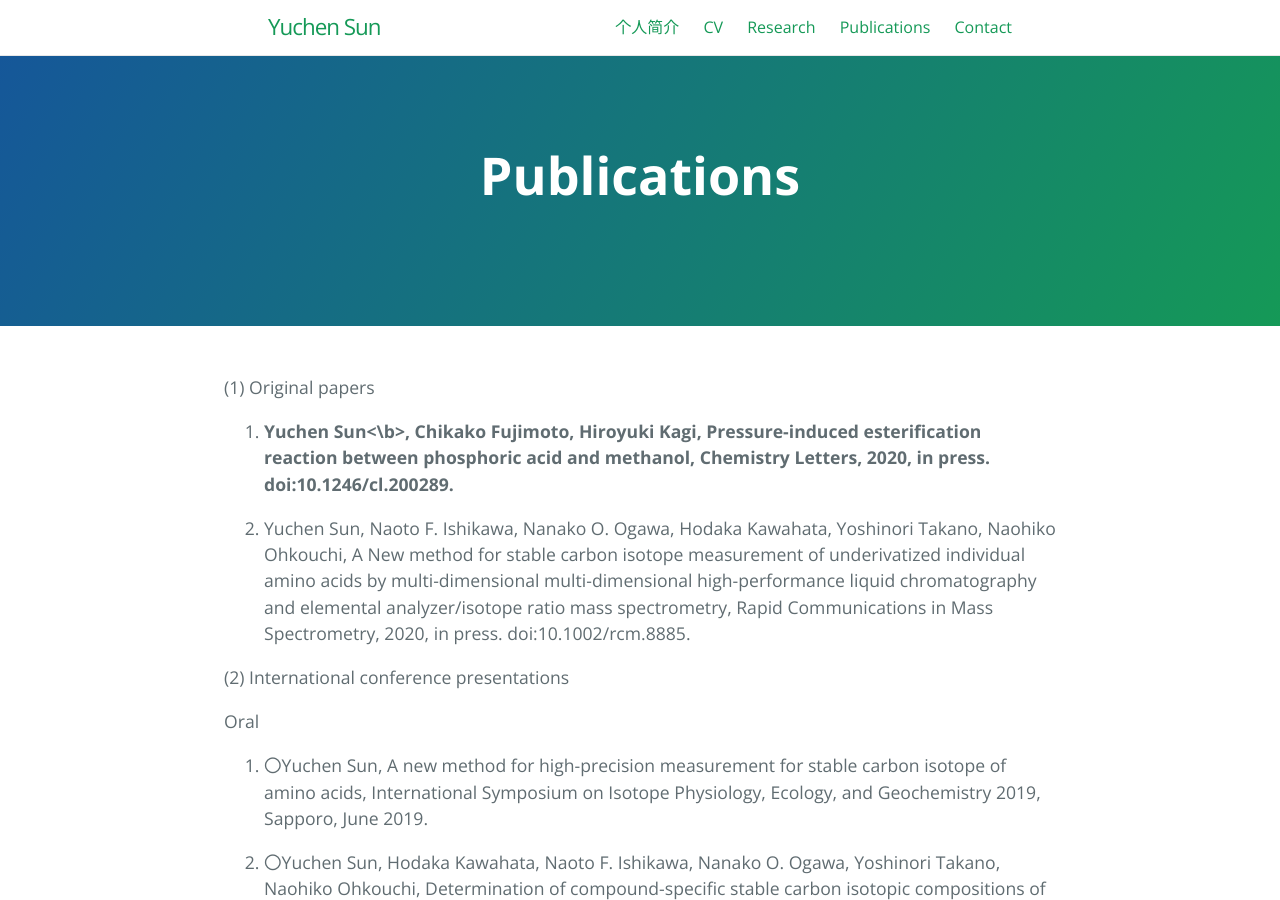
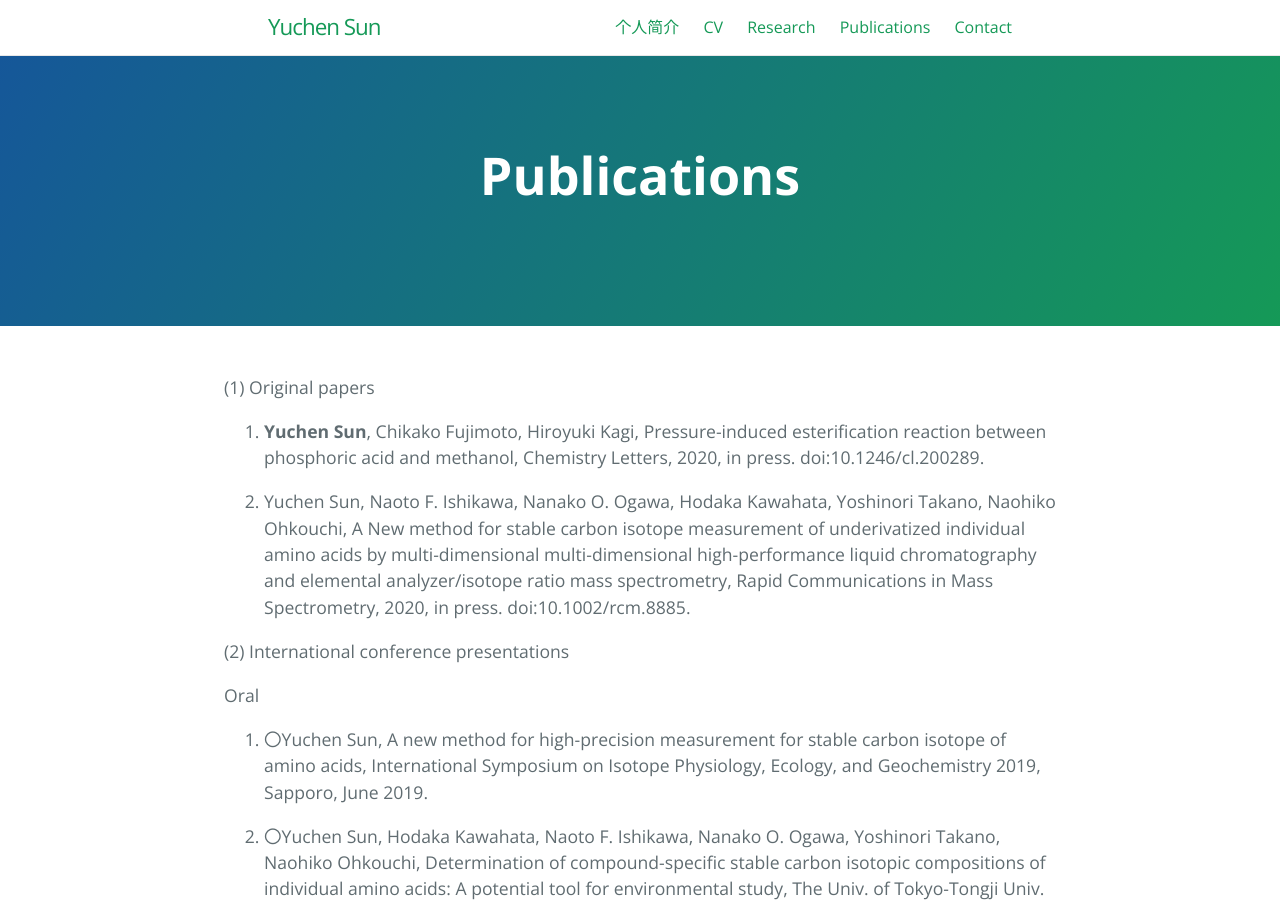
Before and after one commit to sonyuushin/sonyuushin.github.io, a Jekyll site: the page built from publications.md, in a window 1280 px wide and 900 px high. Built offline with Jekyll 4.4.1, drawn with Linux system fonts in a browser that asks for light colours.

```diff
--- a/publications.md
+++ b/publications.md
@@ -11,7 +11,7 @@ order: 5
 (1) Original papers
 
 
-1. <b>Yuchen Sun<\b>, Chikako Fujimoto, Hiroyuki Kagi, Pressure-induced esterification reaction between phosphoric acid and methanol, Chemistry Letters, 2020, in press. doi:10.1246/cl.200289.
+1. <b>Yuchen Sun</b>, Chikako Fujimoto, Hiroyuki Kagi, Pressure-induced esterification reaction between phosphoric acid and methanol, Chemistry Letters, 2020, in press. doi:10.1246/cl.200289.
 
 2. Yuchen Sun, Naoto F. Ishikawa, Nanako O. Ogawa, Hodaka Kawahata, Yoshinori Takano, Naohiko Ohkouchi, A New method for stable carbon isotope measurement of underivatized individual amino acids by multi-dimensional multi-dimensional high-performance liquid chromatography and elemental analyzer/isotope ratio mass spectrometry, Rapid Communications in Mass Spectrometry, 2020, in press. doi:10.1002/rcm.8885.
 
```
